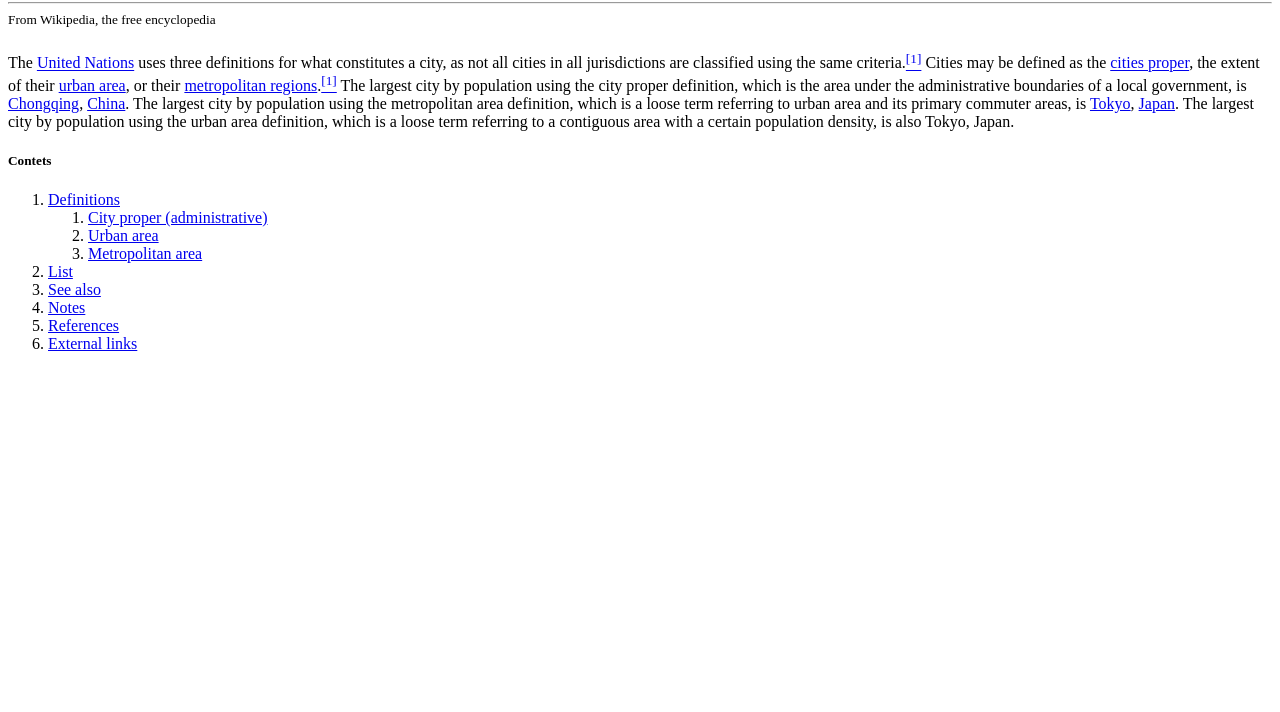
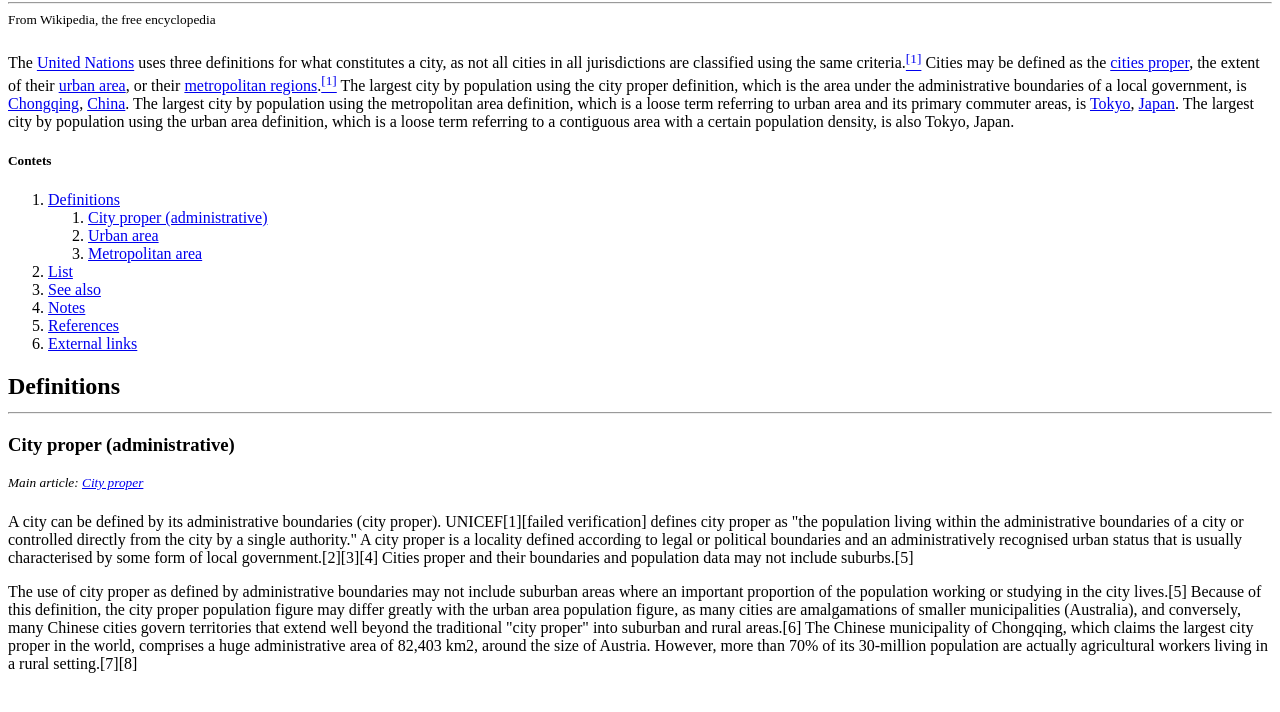
Before and after one commit to MemeWasTaken/largest-cities-wiki, a plain HTML site: page index.html in a window 1280 px wide. Shown: the part 78-790 px from the top of the page. Drawn offline with Linux system fonts and the light colour scheme.

Commit message:
city proper

```diff
--- a/index.html
+++ b/index.html
@@ -35,9 +35,22 @@
                     <li><a href="https://en.wikipedia.org/wiki/List_of_largest_cities#References">References</a></li>
                     <li><a href="https://en.wikipedia.org/wiki/List_of_largest_cities#External_links">External links</a></li>
                 </ol>
+            </div>
 
+            <article>
+                <h2> <span>Definitions </span> <hr></h2>
 
-            </div>
+                <section>
+                    <h3>City proper (administrative)</h3>
+                    <sup><em>Main article: <a href="https://en.wikipedia.org/wiki/City_proper">City proper</a></em></sup>
+                </section>
+                <p>
+                    A city can be defined by its administrative boundaries (city proper). UNICEF[1][failed verification] defines city proper as "the population living within the administrative boundaries of a city or controlled directly from the city by a single authority." A city proper is a locality defined according to legal or political boundaries and an administratively recognised urban status that is usually characterised by some form of local government.[2][3][4] Cities proper and their boundaries and population data may not include suburbs.[5]
+                </p>
+                <p>
+                    The use of city proper as defined by administrative boundaries may not include suburban areas where an important proportion of the population working or studying in the city lives.[5] Because of this definition, the city proper population figure may differ greatly with the urban area population figure, as many cities are amalgamations of smaller municipalities (Australia), and conversely, many Chinese cities govern territories that extend well beyond the traditional "city proper" into suburban and rural areas.[6] The Chinese municipality of Chongqing, which claims the largest city proper in the world, comprises a huge administrative area of 82,403 km2, around the size of Austria. However, more than 70% of its 30-million population are actually agricultural workers living in a rural setting.[7][8]
+                </p>
+            </article>
         </main>
     </body>
 
```
